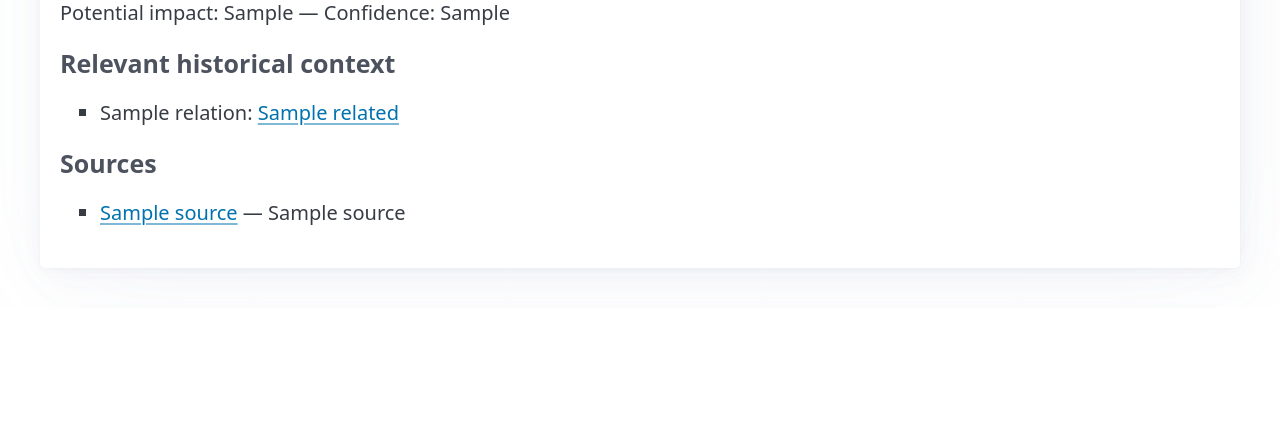
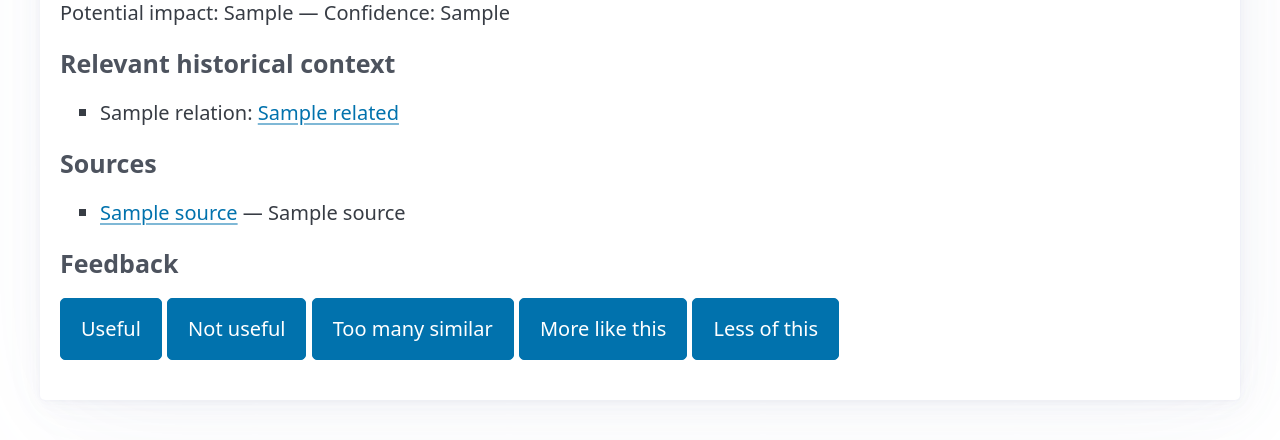
Before and after one commit to hitesh-chandwani/news-intelligence-engine, a Python web app: template src/nie/web/templates/notifications.html in a window 1280 px wide. Shown: the part 592-1032 px from the top of the page. Before the commit the page ends 865 px from the top, so only its background shows below. Run offline with Jinja, Linux system fonts and the light colour scheme; the template is opened without the code that fills it: most values are stand-ins (such as "Sample title", 1, 10 or a date in 2020); some libraries are stand-ins or nearby versions.

Commit message:
Add 5 feedback buttons to event detail + notification list (#39)
Each is a bodyless hx-post to /events/{id}/feedback?verdict=<value>
targeting/swapping its containing fragment (#event-detail /
#notification-list), matching the POST /notifications/{id}/read pattern.
No hx-ext="json-enc" needed -- no JSON body is sent.

Co-Authored-By: Claude Sonnet 5 <noreply@anthropic.com>
Claude-Session: https://claude.ai/code/session_017tUbKBdv2qwWwvp73wuBk5

```diff
--- a/src/nie/web/templates/partials/notification_list.html
+++ b/src/nie/web/templates/partials/notification_list.html
@@ -68,6 +68,48 @@
       Mark read
     </button>
     {% endif %}
+
+    <section>
+      <h4>Feedback</h4>
+      {% if notification.event_id == feedback_submitted_event_id %}
+      <p class="feedback-confirmation">Feedback recorded: {{ feedback_submitted_verdict }}</p>
+      {% endif %}
+      <button
+        hx-post="/events/{{ notification.event_id }}/feedback?verdict=useful"
+        hx-target="#notification-list"
+        hx-swap="outerHTML"
+      >
+        Useful
+      </button>
+      <button
+        hx-post="/events/{{ notification.event_id }}/feedback?verdict=not_useful"
+        hx-target="#notification-list"
+        hx-swap="outerHTML"
+      >
+        Not useful
+      </button>
+      <button
+        hx-post="/events/{{ notification.event_id }}/feedback?verdict=too_many_similar"
+        hx-target="#notification-list"
+        hx-swap="outerHTML"
+      >
+        Too many similar
+      </button>
+      <button
+        hx-post="/events/{{ notification.event_id }}/feedback?verdict=more_like_this"
+        hx-target="#notification-list"
+        hx-swap="outerHTML"
+      >
+        More like this
+      </button>
+      <button
+        hx-post="/events/{{ notification.event_id }}/feedback?verdict=less_of_this"
+        hx-target="#notification-list"
+        hx-swap="outerHTML"
+      >
+        Less of this
+      </button>
+    </section>
   </article>
   {% else %}
   <p>No notifications yet.</p>
```
Also changed, not shown: src/nie/web/templates/partials/event_detail.html (+22 -0 lines).
